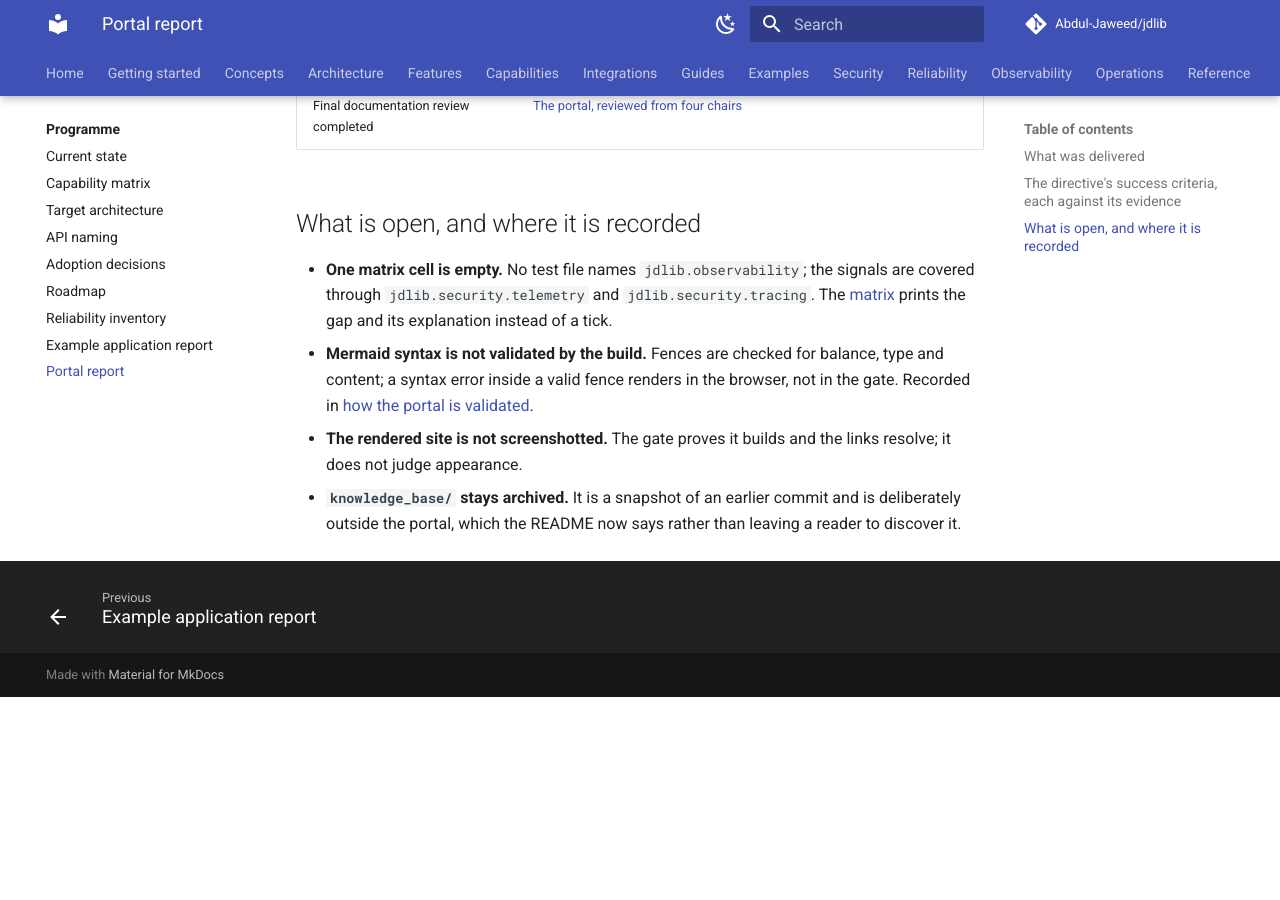
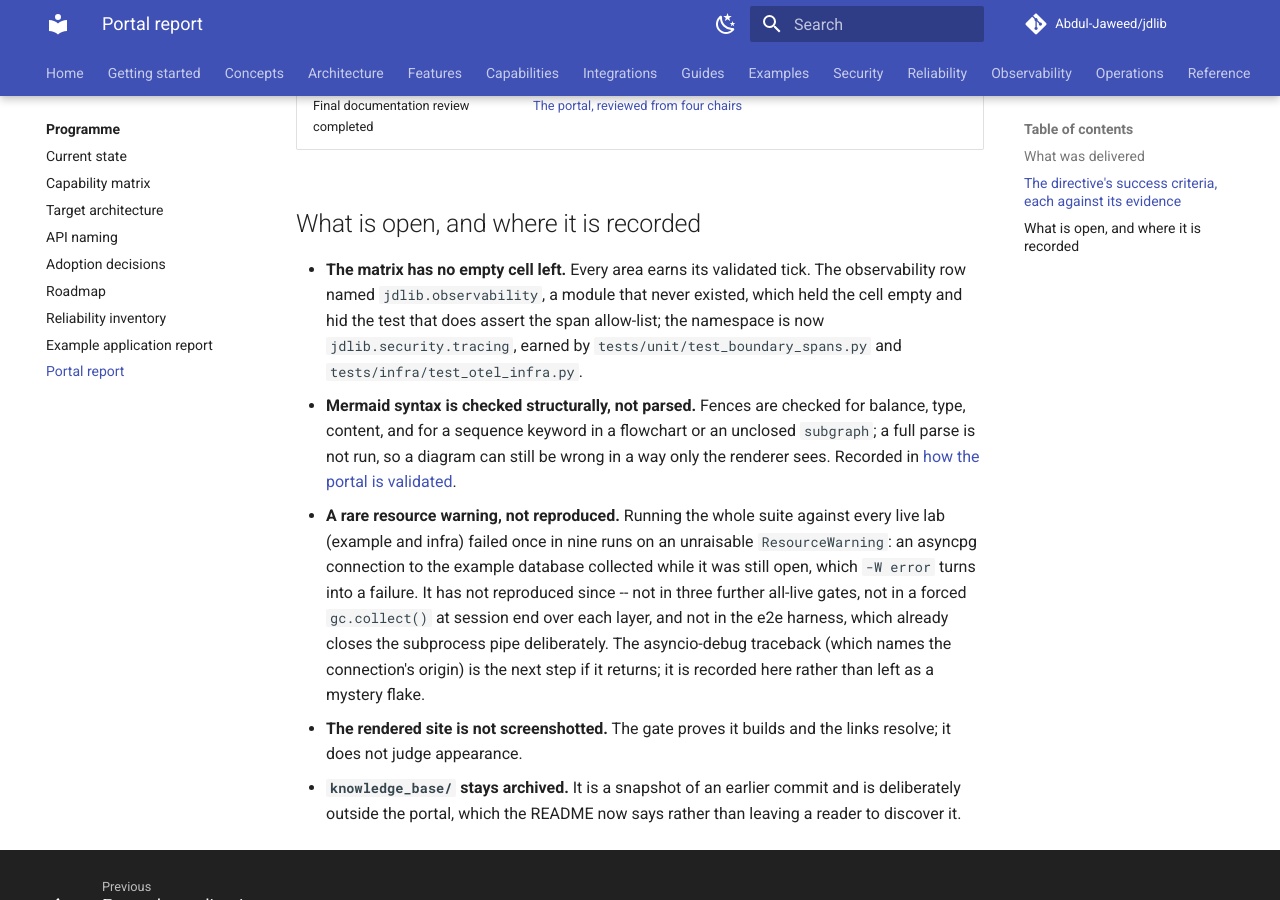
Before and after one commit to Abdul-Jaweed/jdlib, an MkDocs documentation site: the page built from docs/jdlib/successor/07-portal-report.md, in a window 1280 px wide and 900 px high, scrolled down 3312 px. Built offline with MkDocs 1.6.1 and Material for MkDocs 9.7.7, drawn with Linux system fonts in a browser that asks for light colours; comment, search, counter and statistics services are not loaded; before the commit the page ends 4009 px from its top, so only the background shows below that.

Commit message:
docs(portal): the matrix's last cell, and the checks behind it
The Observability row of the generated documentation test matrix named
jdlib.observability - a module that has never existed - which held the
validated column empty and hid the test that does assert the span
allow-list. The namespace is corrected to jdlib.security.tracing, which
tests/unit/test_boundary_spans.py imports and tests/infra/test_otel_infra.py
exercises live: 14 areas, 56 of 56 cells earned.

A second documentation test now checks Mermaid bodies rather than only their
fences: a sequence keyword in a flowchart, a subgraph in a sequence diagram,
or an unclosed subgraph fails the build. Structural, not a parser, and the
validation page says so.

The pages that recorded the two gaps as open now record them closed, and the
report records the one flake that could not be reproduced: an asyncpg
ResourceWarning seen once in nine all-live runs.

```diff
--- a/docs/jdlib/successor/07-portal-report.md
+++ b/docs/jdlib/successor/07-portal-report.md
@@ -70,13 +70,21 @@ Getting Started -> Concepts -> Architecture -> Features -> Integrations -> Guide
 
 ## What is open, and where it is recorded
 
-* **One matrix cell is empty.** No test file names `jdlib.observability`; the signals are covered
-  through `jdlib.security.telemetry` and `jdlib.security.tracing`. The
-  [matrix](../../development/documentation-test-matrix.md) prints the gap and its explanation instead of
-  a tick.
-* **Mermaid syntax is not validated by the build.** Fences are checked for balance, type and
-  content; a syntax error inside a valid fence renders in the browser, not in the gate. Recorded in
+* **The matrix has no empty cell left.** Every area earns its validated tick. The observability row
+  named `jdlib.observability`, a module that never existed, which held the cell empty and hid the
+  test that does assert the span allow-list; the namespace is now `jdlib.security.tracing`, earned
+  by `tests/unit/test_boundary_spans.py` and `tests/infra/test_otel_infra.py`.
+* **Mermaid syntax is checked structurally, not parsed.** Fences are checked for balance, type,
+  content, and for a sequence keyword in a flowchart or an unclosed `subgraph`; a full parse is not
+  run, so a diagram can still be wrong in a way only the renderer sees. Recorded in
   [how the portal is validated](../../development/portal-validation.md).
+* **A rare resource warning, not reproduced.** Running the whole suite against every live lab
+  (example and infra) failed once in nine runs on an unraisable `ResourceWarning`: an asyncpg
+  connection to the example database collected while it was still open, which `-W error` turns into
+  a failure. It has not reproduced since -- not in three further all-live gates, not in a forced
+  `gc.collect()` at session end over each layer, and not in the e2e harness, which already closes
+  the subprocess pipe deliberately. The asyncio-debug traceback (which names the connection's
+  origin) is the next step if it returns; it is recorded here rather than left as a mystery flake.
 * **The rendered site is not screenshotted.** The gate proves it builds and the links resolve; it
   does not judge appearance.
 * **`knowledge_base/` stays archived.** It is a snapshot of an earlier commit and is deliberately
```
Also changed, not shown: CHANGELOG.md (+34 -0 lines), docs/development/documentation-test-matrix.md (+2 -2 lines), docs/development/portal-validation.md (+6 -4 lines), docs/jdlib/features/observability.md (+1 -0 lines), 2 other files.
